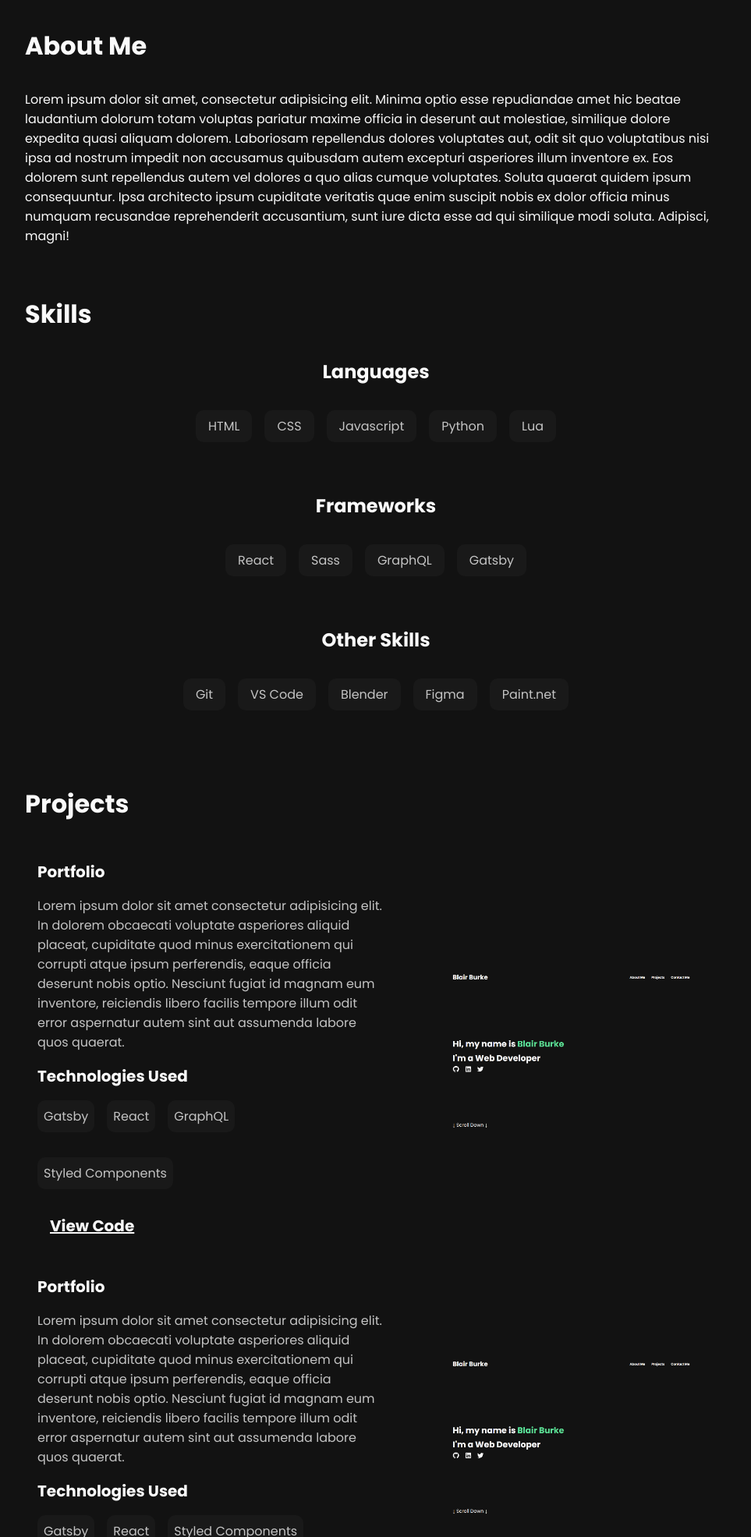
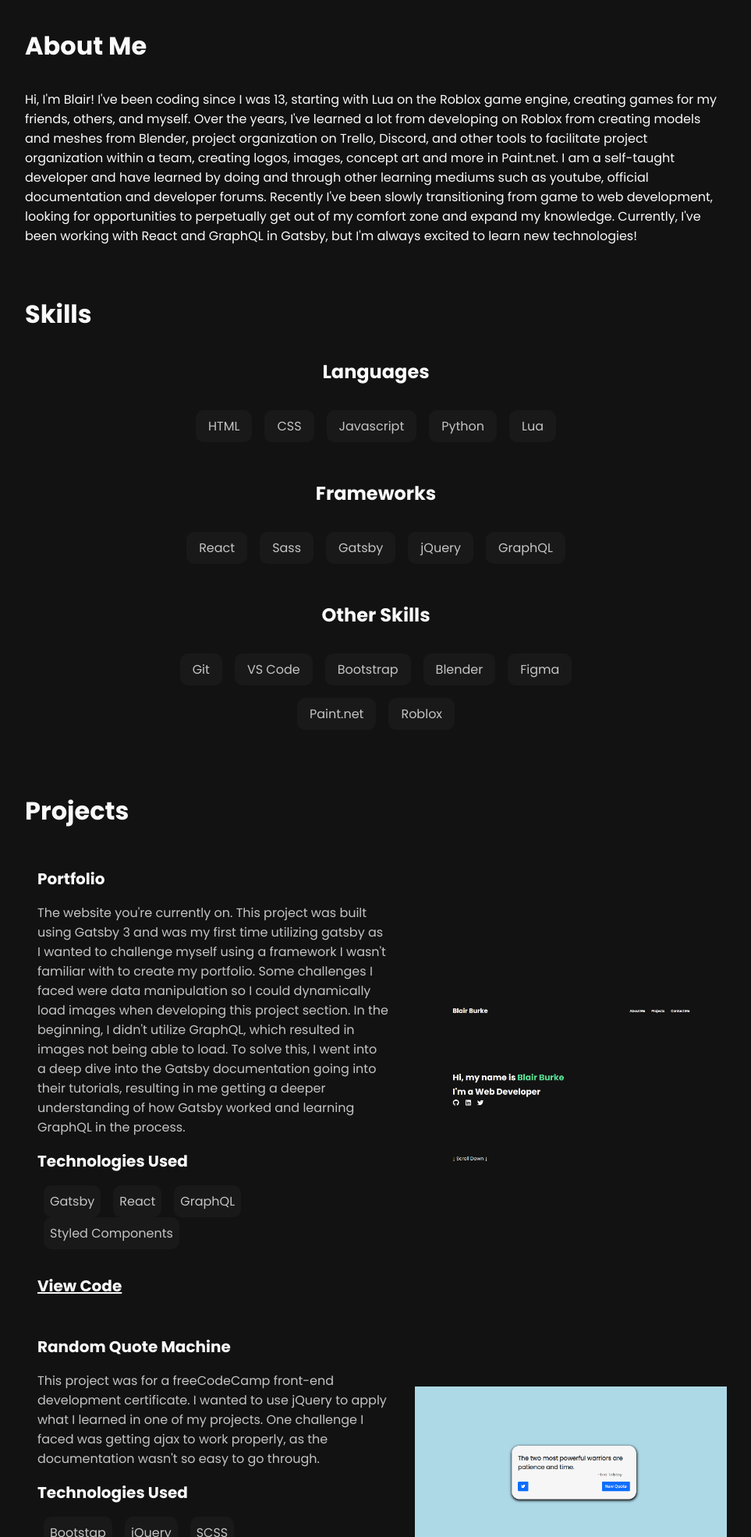
Before and after one commit to BB2455/Portfolio-2021, a Gatsby site: page / in a window 1280 px wide. Shown: the part 829-2800 px from the top of the page at 78% size, without its empty margins (158-1121 px from the left). Built offline with nearby package versions, Linux system fonts and the light colour scheme; Gatsby itself is replaced by a stand-in of ours.

Commit message:
updated about me and projects

```diff
--- a/src/components/About/index.jsx
+++ b/src/components/About/index.jsx
@@ -1,22 +1,24 @@
 import * as React from "react";
 import { Title, P, Section } from "../shared";
+import {useStaticQuery, graphql} from "gatsby"
 
 const About = () => {
+  let data = useStaticQuery(graphql`
+    {
+      allDataJson {
+        edges {
+          node {
+            aboutMeText
+          }
+        }
+      }
+    }
+  `);
   return (
     <Section id="about">
       <Title>About Me</Title>
       <P>
-        Lorem ipsum dolor sit amet, consectetur adipisicing elit. Minima optio
-        esse repudiandae amet hic beatae laudantium dolorum totam voluptas
-        pariatur maxime officia in deserunt aut molestiae, similique dolore
-        expedita quasi aliquam dolorem. Laboriosam repellendus dolores
-        voluptates aut, odit sit quo voluptatibus nisi ipsa ad nostrum impedit
-        non accusamus quibusdam autem excepturi asperiores illum inventore ex.
-        Eos dolorem sunt repellendus autem vel dolores a quo alias cumque
-        voluptates. Soluta quaerat quidem ipsum consequuntur. Ipsa architecto
-        ipsum cupiditate veritatis quae enim suscipit nobis ex dolor officia
-        minus numquam recusandae reprehenderit accusantium, sunt iure dicta esse
-        ad qui similique modi soluta. Adipisci, magni!
+        {data.allDataJson.edges[0].node.aboutMeText}
       </P>
     </Section>
   );
--- a/src/components/Contact/index.jsx
+++ b/src/components/Contact/index.jsx
@@ -29,7 +29,7 @@
   return (
     <Section id="contact">
       <Title padding="0 0 1rem 0">Contact</Title>
-      <ContactText>Want To Get In Contact With Me?</ContactText>
+      <ContactText>If you have an opportunity for me, feel free to contact me at any time.</ContactText>
       <ContactContainer>
         <ContactCard>
           <FontAwesomeIcon icon={faPhone} title="Phone" />
--- a/src/components/Footer/index.jsx
+++ b/src/components/Footer/index.jsx
@@ -13,8 +13,7 @@
 import { faPhone } from "@fortawesome/free-solid-svg-icons";
 import {
   faGithub,
-  faLinkedin,
-  faTwitter,
+  faLinkedin
 } from "@fortawesome/free-brands-svg-icons";
 import { graphql, useStaticQuery } from "gatsby";
 
@@ -51,11 +50,6 @@
               </IconLink>
             </IconContainer>
             <IconContainer>
-              <IconLink href="https://twitter.com/BlairCodes" target="_blank">
-                <FontAwesomeIcon icon={faTwitter} title="Twitter" />
-              </IconLink>
-            </IconContainer>
-            <IconContainer>
               <IconLink href={`mailto:${data.allDataJson.edges[0].node.email}`}>
                 <FontAwesomeIcon icon={faEnvelope} title="Email Me" />
               </IconLink>
--- a/src/components/Landing/index.jsx
+++ b/src/components/Landing/index.jsx
@@ -10,7 +10,6 @@
 import {
   faGithub,
   faLinkedin,
-  faTwitter,
 } from "@fortawesome/free-brands-svg-icons";
 
 const Landing = () => {
@@ -31,9 +30,6 @@
         >
           <FontAwesomeIcon icon={faLinkedin} title="Linkedin" />
         </IconLink>
-        <IconLink href="https://twitter.com/BlairCodes" target="_blank">
-          <FontAwesomeIcon icon={faTwitter} title="Twitter" />
-        </IconLink>
       </div>
       <LandingText>&darr; Scroll Down &darr; </LandingText>
     </LandingWrapper>
--- a/src/components/NavBar/index.jsx
+++ b/src/components/NavBar/index.jsx
@@ -8,9 +8,9 @@
     <Nav>
       <Title to="/">Blair Burke</Title>
       <NavLinks>
-        <NavLink onClick={() => scrollTo("#about")}>About Me</NavLink>
-        <NavLink onClick={() => scrollTo("#projects")}>Projects</NavLink>
-        <NavLink onClick={() => scrollTo("#contact")}>Contact Me</NavLink>
+        <NavLink onClick={() => scrollTo("#about")} title="About Me">About Me</NavLink>
+        <NavLink onClick={() => scrollTo("#projects")} title="Projects">Projects</NavLink>
+        <NavLink onClick={() => scrollTo("#contact")} title="Contact Me">Contact Me</NavLink>
       </NavLinks>
     </Nav>
   );
--- a/src/components/Projects/Projects.styled.js
+++ b/src/components/Projects/Projects.styled.js
@@ -34,13 +34,16 @@
   font-size: 1rem;
   background: #191919;
   padding: 0.5rem;
-  margin: 0 1rem 2rem 0;
+  margin: 0 0.5rem 0 0.5rem;
   border-radius: 10px;
   font-weight: 400;
   color: ${theme.secondaryColor};
   @media ${device.md} {
     font-size: 0.75rem;
-    margin: 0 0.25rem 1rem 0.25rem;
+    margin: 0 0.25rem 0 0.25rem;
+  }
+  @media ${device.sm} {
+    padding: 0.25rem 0.5rem;
   }
 `;
 
@@ -55,7 +58,7 @@
   font-weight: 700;
   font-size: 1.25rem;
   text-decoration: underline;
-  margin: 0 1rem 1rem 1rem;
+  margin: 2rem 1rem 1rem 0;
   color: ${theme.mainColor};
   &:hover {
     color: #5cdb95;
@@ -73,3 +76,22 @@
     font-size: 0.75rem;
   }
 `;
+
+export const MoreLink = styled.a`
+  text-decoration: none;
+  font-size: 1.25rem;
+  background: #161616;
+  padding: 0.25rem 0.5rem;
+  border-radius: 10px;
+  font-weight: 700;
+  margin-top: 1rem;
+  color: ${theme.mainColor};
+  @media ${device.sm} {
+    font-size: 1rem;
+  }
+  &:hover {
+    background: #222222;
+    color: #5cdb95;
+  }
+  cursor: pointer;
+`;
--- a/src/components/Projects/index.jsx
+++ b/src/components/Projects/index.jsx
@@ -1,6 +1,6 @@
 import * as React from "react";
 import { Title } from "../shared";
-import { ProjectWrapper, ImageContainer } from "./Projects.styled";
+import { ProjectWrapper, ImageContainer, MoreLink } from "./Projects.styled";
 import ProjectCard from "./ProjectCard";
 import { GatsbyImage, getImage } from "gatsby-plugin-image";
 import { useStaticQuery, graphql } from "gatsby";
@@ -54,6 +54,15 @@
           </ProjectWrapper>
         );
       })}
+
+      <div style={{ width: "100%", display: "flex", justifyContent: "center" }}>
+        <MoreLink
+          href="https://github.com/BB2455?tab=repositories"
+          target="_blank"
+        >
+          More Projects
+        </MoreLink>
+      </div>
     </>
   );
 };
--- a/src/components/Skills/Skills.styled.js
+++ b/src/components/Skills/Skills.styled.js
@@ -21,19 +21,18 @@
   padding: 2rem;
   display: flex;
   flex-wrap: wrap;
-  @media ${device.sm} {
-    justify-content: center;
-  }
+  justify-content: center;
 `;
 
 export const SkillName = styled(P)`
   background: #191919;
   padding: 0.5rem 1rem;
-  margin: 0 0.5rem 2rem 0.5rem;
+  margin: 0 0.5rem 1rem 0.5rem;
   border-radius: 10px;
   color: ${theme.secondaryColor};
   @media ${device.sm} {
-    margin: 0 0.25rem 1rem 0.25rem;
+    margin: 0 0.25rem 0.75rem 0.25rem;
+    padding: 0.25rem 0.5rem;
   }
 `;
 
@@ -50,3 +49,7 @@
     font-size: 0.75rem;
   }
 `;
+
+export const Container = styled.div`
+ max-width: 600px;
+`
--- a/src/components/Skills/index.jsx
+++ b/src/components/Skills/index.jsx
@@ -5,6 +5,7 @@
   SkillTitle,
   SkillName,
   TypeContainer,
+  Container
 } from "./Skills.styled";
 import { Title } from "../shared";
 import { useStaticQuery, graphql } from "gatsby";
@@ -30,7 +31,7 @@
     <SkillsWrapper>
       <Title>Skills</Title>
       <SkillsContainer>
-        <div>
+        <Container>
           <SkillTitle>Languages</SkillTitle>
           <TypeContainer>
             {data.allDataJson.edges[0].node.skills.languages.map((skill) => (
@@ -39,8 +40,8 @@
               </SkillName>
             ))}
           </TypeContainer>
-        </div>
-        <div>
+        </Container>
+        <Container>
           <SkillTitle>Frameworks</SkillTitle>
           <TypeContainer>
             {data.allDataJson.edges[0].node.skills.frameworks.map((skill) => (
@@ -49,8 +50,8 @@
               </SkillName>
             ))}
           </TypeContainer>
-        </div>
-        <div>
+        </Container>
+        <Container>
           <SkillTitle>Other Skills</SkillTitle>
           <TypeContainer>
             {data.allDataJson.edges[0].node.skills.otherSkills.map((skill) => (
@@ -59,7 +60,7 @@
               </SkillName>
             ))}
           </TypeContainer>
-        </div>
+        </Container>
       </SkillsContainer>
     </SkillsWrapper>
   );
--- a/src/data/data.json
+++ b/src/data/data.json
@@ -2,27 +2,19 @@
   "projects": [
     {
       "title": "Portfolio",
-      "description": "Lorem ipsum dolor sit amet consectetur adipisicing elit. In dolorem obcaecati voluptate asperiores aliquid placeat, cupiditate quod minus exercitationem qui corrupti atque ipsum perferendis, eaque officia deserunt nobis optio. Nesciunt fugiat id magnam eum inventore, reiciendis libero facilis tempore illum odit error aspernatur autem sint aut assumenda labore quos quaerat.",
+      "description": "The website you're currently on. This project was built using Gatsby 3 and was my first time utilizing gatsby as I wanted to challenge myself using a framework I wasn't familiar with to create my portfolio. Some challenges I faced were data manipulation so I could dynamically load images when developing this project section. In the beginning, I didn't utilize GraphQL, which resulted in images not being able to load. To solve this, I went into a deep dive into the Gatsby documentation going into their tutorials, resulting in me getting a deeper understanding of how Gatsby worked and learning GraphQL in the process.",
       "codeurl": "https://github.com/BB2455/Portfolio-2021",
       "liveurl": "",
       "techUsed": ["Gatsby", "React", "GraphQL", "Styled Components"],
       "image": "../images/project-1.png"
     },
     {
-      "title": "Portfolio",
-      "description": "Lorem ipsum dolor sit amet consectetur adipisicing elit. In dolorem obcaecati voluptate asperiores aliquid placeat, cupiditate quod minus exercitationem qui corrupti atque ipsum perferendis, eaque officia deserunt nobis optio. Nesciunt fugiat id magnam eum inventore, reiciendis libero facilis tempore illum odit error aspernatur autem sint aut assumenda labore quos quaerat.",
-      "codeurl": "",
-      "liveurl": "https://google.com/",
-      "techUsed": ["Gatsby", "React", "Styled Components"],
-      "image": "../images/project-1.png"
-    },
-    {
-      "title": "Portfolio",
-      "description": "Lorem ipsum dolor sit amet consectetur adipisicing elit. In dolorem obcaecati voluptate asperiores aliquid placeat, cupiditate quod minus exercitationem qui corrupti atque ipsum perferendis, eaque officia deserunt nobis optio. Nesciunt fugiat id magnam eum inventore, reiciendis libero facilis tempore illum odit error aspernatur autem sint aut assumenda labore quos quaerat.",
-      "codeurl": "",
-      "liveurl": "",
-      "techUsed": ["Gatsby", "React", "Styled Components"],
-      "image": "../images/project-1.png"
+      "title": "Random Quote Machine",
+      "description": "This project was for a freeCodeCamp front-end development certificate. I wanted to use jQuery to apply what I learned in one of my projects. One challenge I faced was getting ajax to work properly, as the documentation wasn't so easy to go through. ",
+      "codeurl": "https://github.com/BB2455/Random-Quote-Machine",
+      "liveurl": "https://codepen.io/BB2455/full/MWmVJdK",
+      "techUsed": ["Bootstap", "jQuery", "SCSS"],
+      "image": "../images/project-2.png"
     }
   ],
   "email": "blairburke@outlook.com",
@@ -31,7 +23,8 @@
   "phoneText": "1-709-725-3323",
   "skills": {
     "languages": ["HTML", "CSS", "Javascript", "Python", "Lua"],
-    "frameworks": ["React", "Sass", "GraphQL", "Gatsby"],
-    "otherSkills": ["Git", "VS Code", "Blender", "Figma", "Paint.net"]
-  }
+    "frameworks": ["React", "Sass", "Gatsby", "jQuery", "GraphQL"],
+    "otherSkills": ["Git", "VS Code", "Bootstrap", "Blender", "Figma", "Paint.net", "Roblox"]
+  },
+  "aboutMeText": "Hi, I'm Blair! I've been coding since I was 13, starting with Lua on the Roblox game engine, creating games for my friends, others, and myself. Over the years, I've learned a lot from developing on Roblox from creating models and meshes from Blender, project organization on Trello, Discord, and other tools to facilitate project organization within a team, creating logos, images, concept art and more in Paint.net. I am a self-taught developer and have learned by doing and through other learning mediums such as youtube, official documentation and developer forums. Recently I've been slowly transitioning from game to web development, looking for opportunities to perpetually get out of my comfort zone and expand my knowledge. Currently, I've been working with React and GraphQL in Gatsby, but I'm always excited to learn new technologies!"
 }
```
Also changed, not shown: src/images/project-2.png (added).
